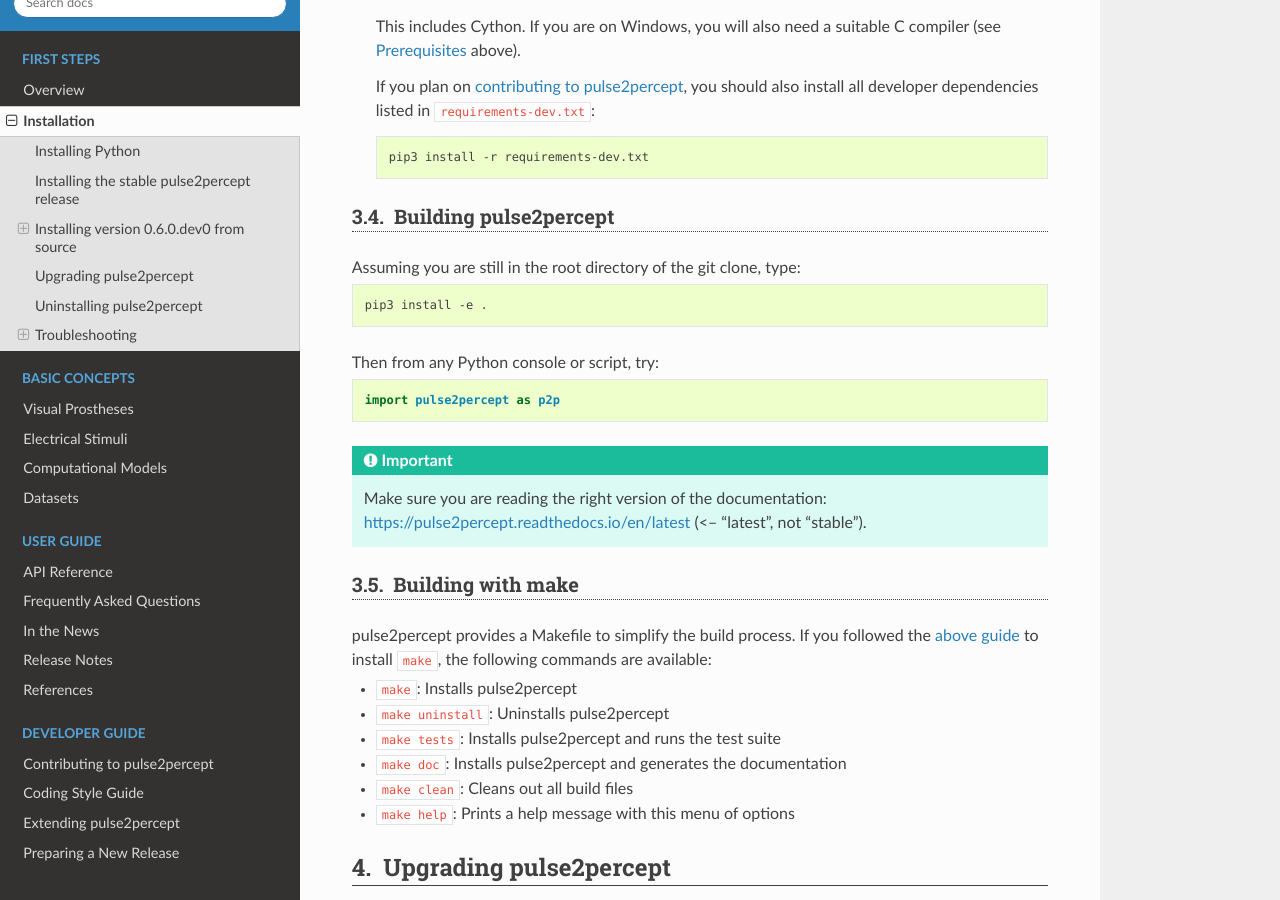
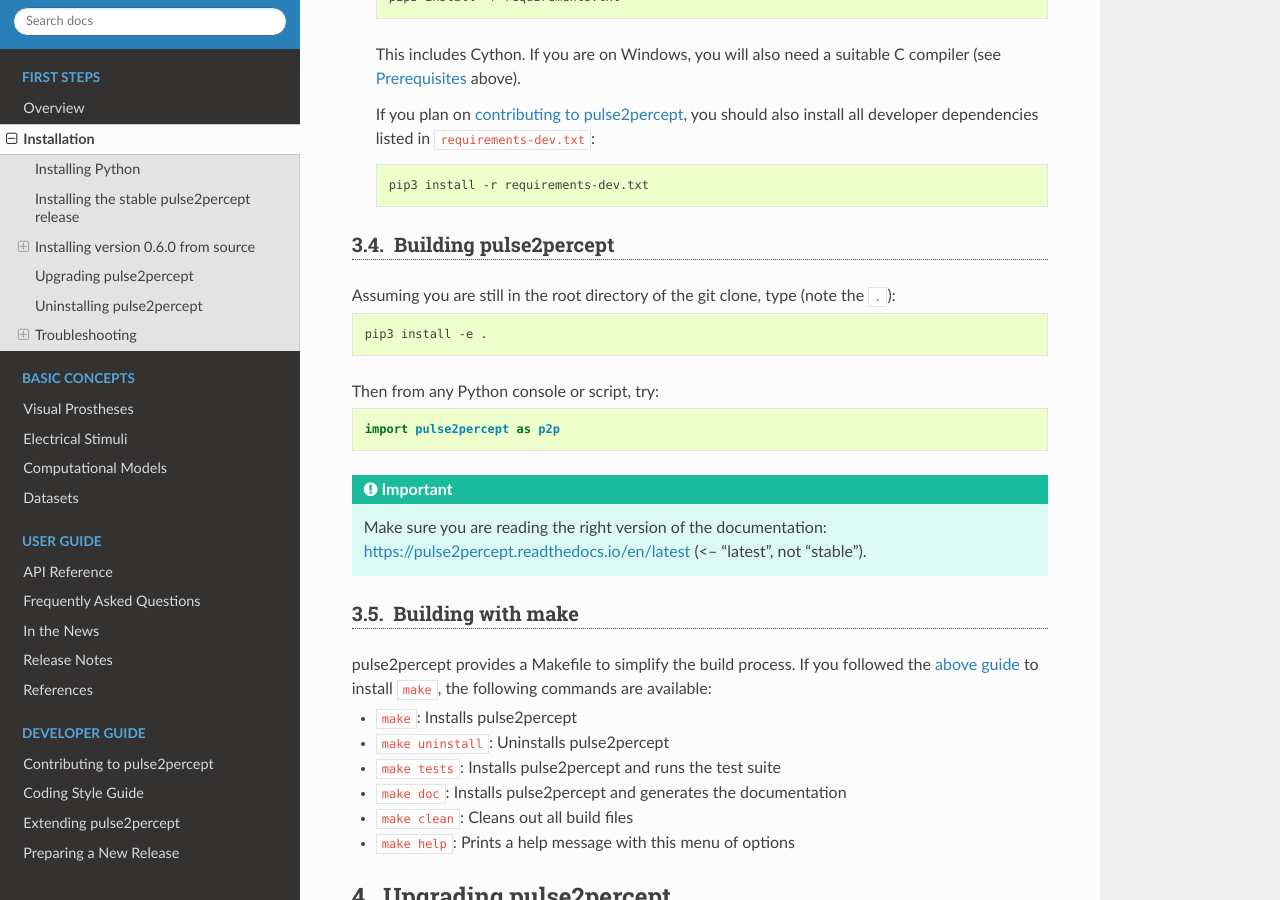
Before and after one commit to pulse2percept/pulse2percept, a Sphinx documentation site: the page built from doc/install.rst, in a window 1280 px wide and 900 px high, scrolled down 3378 px. Built offline with Sphinx 7.4.7 and the Read the Docs theme 2.0.0, drawn with Linux system fonts in a browser that asks for light colours; pages that are not in the unit, such as notebooks, are missing from menus; some of the changed text lies outside the part shown.

Commit message:
v0.6.0 -> master (#182)
* prepare v0.6.0

* fix codacy complaints

* fix tests

* remove raw directive from README

```diff
--- a/README.rst
+++ b/README.rst
@@ -37,20 +37,11 @@
 neurophysiology result in perceptual distortions that may severely limit the
 quality of the generated visual experience:
 
-.. raw:: html
-
-   <div style="width: 100%; margin: 0; padding: 0 30%">
-    <div style="float: right; width: 20%; text-align: center">
-      Predicted percept
-    </div>
-    <div style="width: 20%; text-align: center">
-      Input stimulus
-    </div>
-  </div>
-
 .. image:: https://raw.githubusercontent.com/pulse2percept/pulse2percept/master/doc/_static/boston-train-combined.gif
    :align: center
    :alt: Input stimulus and predicted percept
+
+*(left: input stimulus, right: predicted percept)*
 
 Built on the NumPy and SciPy stacks, `pulse2percept`_ provides an open-source
 implementation of a number of computational models for state-of-the-art
--- a/doc/index.rst
+++ b/doc/index.rst
@@ -48,14 +48,14 @@
 
 .. include:: ../README.rst
    :start-line: 28
-   :end-line: 79
+   :end-line: 70
 
 Installation
 ============
 
 .. include:: ../README.rst
-   :start-line: 82
-   :end-line: 101
+   :start-line: 73
+   :end-line: 92
 
 Detailed instructions for different platforms can be found in our
 :ref:`Installation Guide <install>`.
--- a/doc/install.rst
+++ b/doc/install.rst
@@ -217,7 +217,8 @@
 Building pulse2percept
 ----------------------
 
-Assuming you are still in the root directory of the git clone, type:
+Assuming you are still in the root directory of the git clone, type
+(note the ``.``):
 
 .. code-block:: bash
 
--- a/pulse2percept/version.py
+++ b/pulse2percept/version.py
@@ -1 +1 @@
-__version__ = '0.6.0.dev0'
+__version__ = '0.6.0'
```
Also changed, not shown: other parts of doc/install.rst (+2 -2 lines), doc/users/release_notes.rst (+10 -4 lines), 8 other files.
